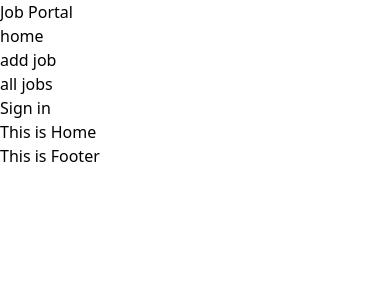
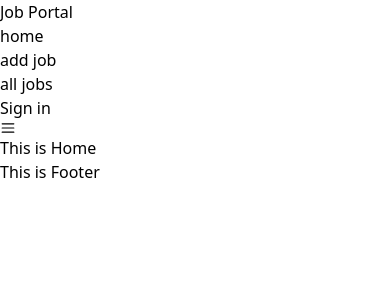
Before and after one commit to gaznafis007/job-portal, a React (Vite) app: page / in a window 390 px wide. Shown: the top 300 px of the page. Built offline with nearby package versions, Linux system fonts and the light colour scheme.

Commit message:
navbar with responsiveness

```diff
--- a/package.json
+++ b/package.json
@@ -13,6 +13,7 @@
     "@reduxjs/toolkit": "^2.5.0",
     "react": "^18.3.1",
     "react-dom": "^18.3.1",
+    "react-icons": "^5.4.0",
     "react-redux": "^9.2.0",
     "react-router-dom": "^7.1.1"
   },
--- a/src/Shared/Navbar/Navbar.jsx
+++ b/src/Shared/Navbar/Navbar.jsx
@@ -1,37 +1,68 @@
 import { Link } from "react-router-dom";
 import Button from "../../components/Button";
-
+import { HiMiniBars3 } from "react-icons/hi2";
+import { useState } from "react";
+import { RxCross2 } from "react-icons/rx";
 
 const Navbar = () => {
+  const [open, setOpen] = useState(false);
   const navItems = [
     {
-            name: 'home',
-            path: '/'
+      name: "home",
+      path: "/",
     },
     {
-            name: 'add job',
-            path: '/addJob'
+      name: "add job",
+      path: "/addJob",
     },
     {
-            name: 'all jobs',
-            path: '/jobs'
-        }
-    ]
+      name: "all jobs",
+      path: "/jobs",
+    },
+  ];
   return (
-        <nav className="p-6 flex flex-row justify-between border border-zinc-300 rounded-md m-3">
+    <nav className="p-6 flex flex-row justify-between border border-zinc-300 rounded-md m-3 items-center">
       <h2 className="text-3xl text-cyan-400 font-semibold">Job Portal</h2>
-          <ul className="flex flex-row space-x-2 text-xl capitalize">
-            {
-                navItems?.map((item, idx) =>(
-                    <li key={idx}><Link to={item?.path}>{item?.name}</Link></li>
-                ))
-            }
+      <ul className="hidden md:flex flex-row space-x-2 text-xl capitalize">
+        {navItems?.map((item, idx) => (
+          <li key={idx}>
+            <Link to={item?.path}>{item?.name}</Link>
+          </li>
+        ))}
       </ul>
-          <div>
+      <div className="hidden md:block">
         <Button>
-                <Link to={'/signin'}> Sign in</Link>
+          <Link to={"/signin"}> Sign in</Link>
         </Button>
       </div>
+      <div className="flex flex-col space-y-3 md:hidden">
+      {open ? (
+        <RxCross2
+          className="cursor-pointer text-xl text-cyan-400 self-end"
+          onClick={() => setOpen(false)}
+        />
+      ) : (
+        <HiMiniBars3
+          className="cursor-pointer text-xl text-cyan-400"
+          onClick={() => setOpen(true)}
+        />
+      )}
+      {open && (
+        <ul className="flex flex-col space-y-2 text-xl capitalize">
+          {navItems?.map((item, idx) => (
+            <li key={idx}>
+              <Link to={item?.path}>{item?.name}</Link>
+            </li>
+          ))}
+          <li>
+            <Button>
+              <Link to={"/signin"}> Sign in</Link>
+            </Button>
+          </li>
+        </ul>
+      )}
+      </div>
+
     </nav>
   );
 };
```
Also changed, not shown: 1 other file (tests, documents, lock files or other folders). Lines whose indentation alone changed are shown as unchanged.
